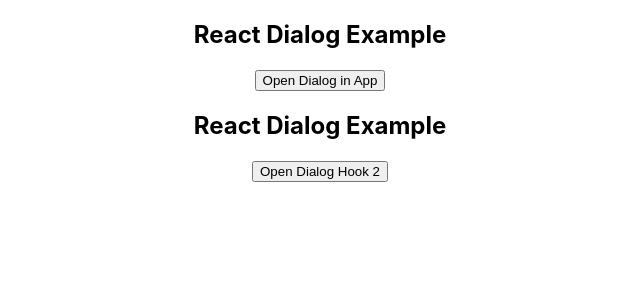
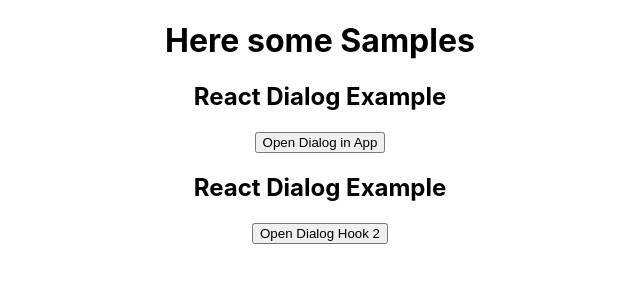
Before and after one commit to waldmaier/react-samples, a React (Create React App) app in the folder my-app/: page / in a window 1280 px wide. Shown: the top 300 px of the page, without its empty margins (320-960 px from the left). Built offline with nearby package versions, Linux system fonts and the light colour scheme.

Commit message:
fix test

```diff
--- a/my-app/src/App.tsx
+++ b/my-app/src/App.tsx
@@ -6,6 +6,7 @@
 function App() {
   return (
     <div className="App">
+      <h1>Here some Samples</h1>
       <DialogSample/>
       <DialogHookSample/>
     </div>
```
Also changed, not shown: 1 other file (tests, documents, lock files or other folders).
